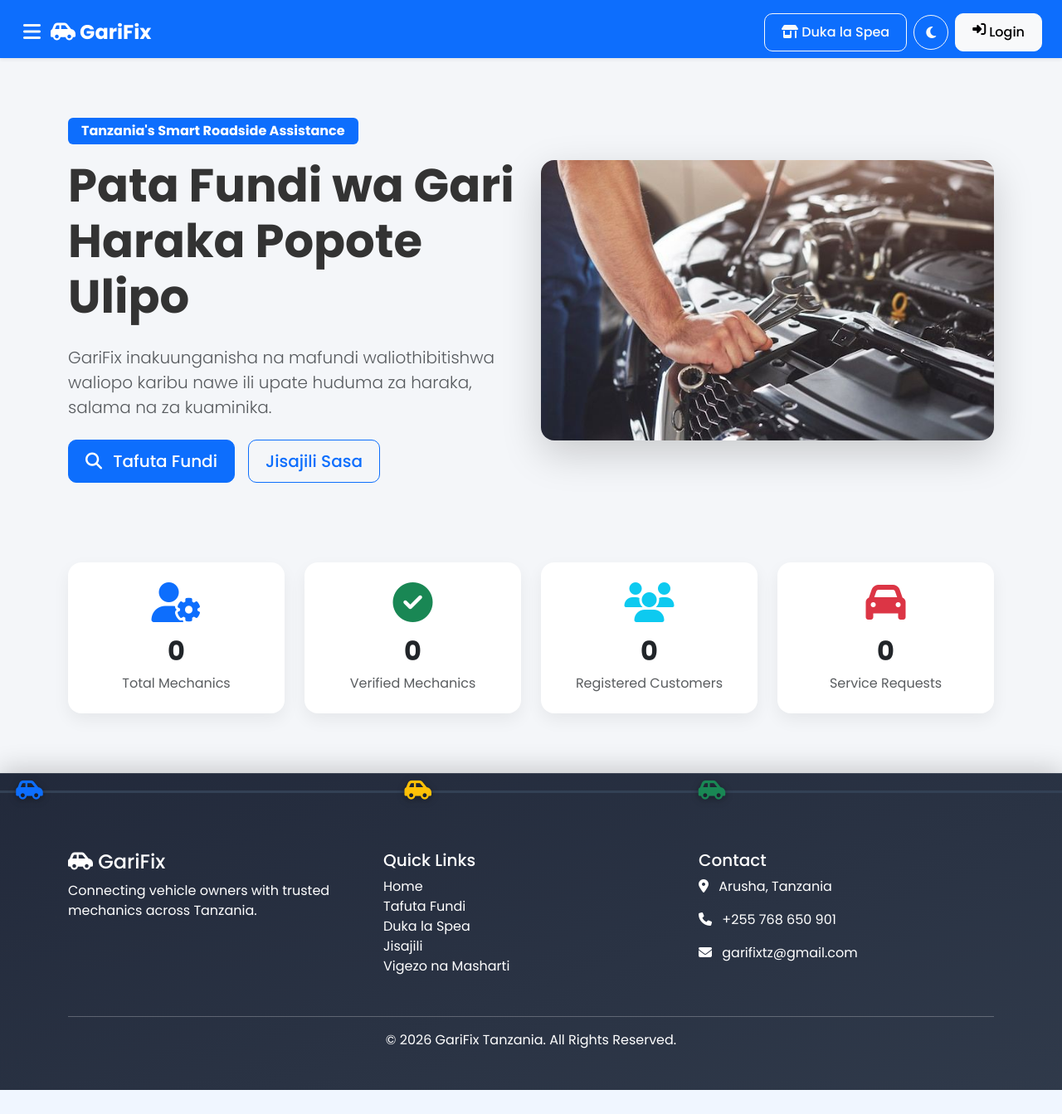
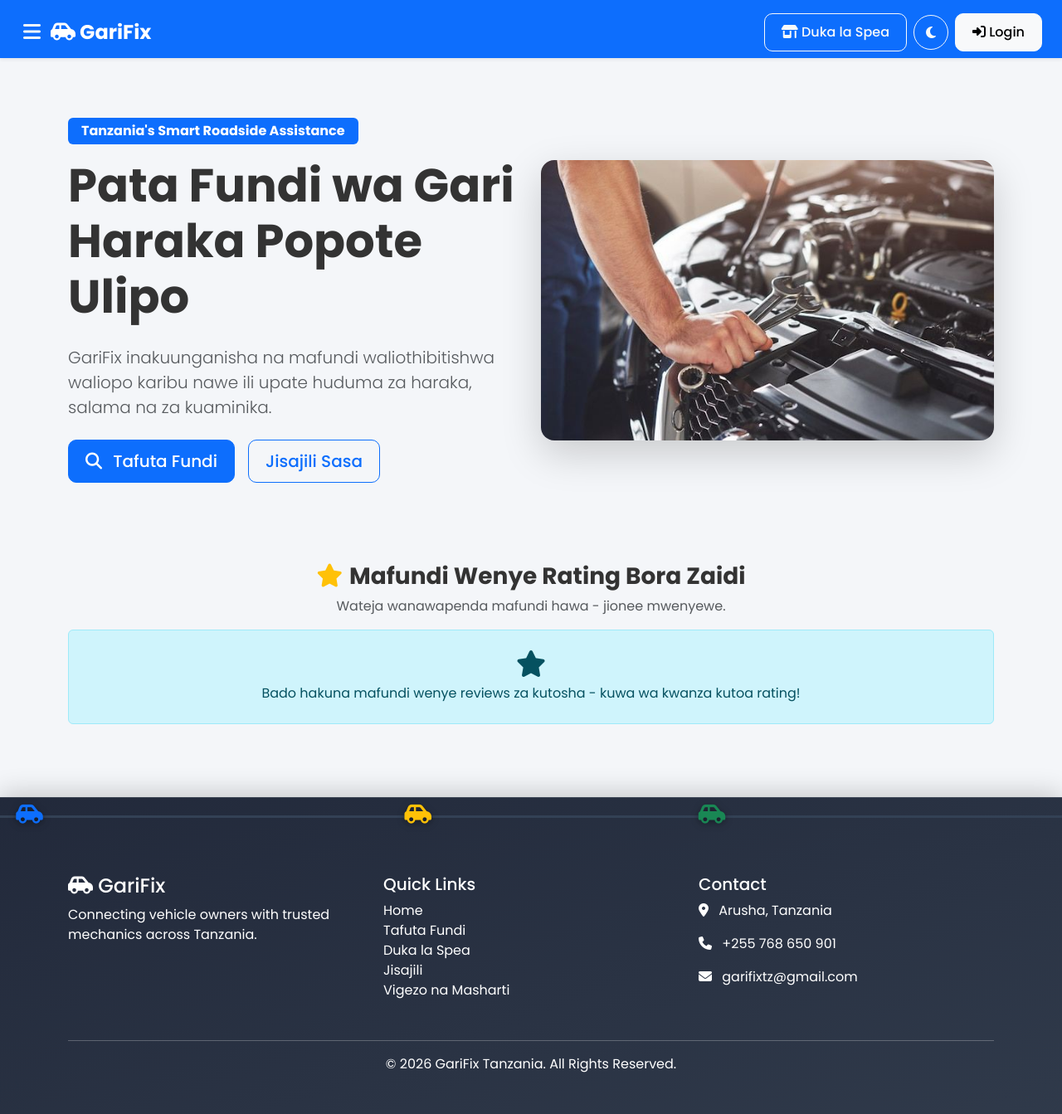
Before and after one commit to joblee88/garifix, a Flask app: page / in a window 1280 px wide. Shown: the whole page at 83% size. Before the commit the page ends 1314 px from the top, so only its background shows below. Run offline with Flask 3, Linux system fonts and the light colour scheme; data that the repository does not hold is empty.

Commit message:
maboresho ya notification

```diff
--- a/app.py
+++ b/app.py
@@ -296,18 +296,28 @@ def inject_user():
 
 @app.route("/")
 def home():
-    total_mechanics = db.session.query(Mechanic).count()
-    approved_mechanics = db.session.query(Mechanic).filter_by(verified="approved").count()
-    total_customers = db.session.query(User).filter_by(role="customer").count()
-    total_requests = db.session.query(ServiceRequest).count()
-
-    return render_template(
-        "home.html",
-        total_mechanics=total_mechanics,
-        approved_mechanics=approved_mechanics,
-        total_customers=total_customers,
-        total_requests=total_requests
+    from sqlalchemy import func
+
+    top_mechanics_query = (
+        db.session.query(
+            Mechanic,
+            func.avg(Review.rating).label("avg_rating"),
+            func.count(Review.id).label("review_count")
+        )
+        .join(Review, Review.mechanic_id == Mechanic.id)
+        .join(User, Mechanic.user_id == User.id)
+        .filter(Mechanic.verified == "approved", User.status == "active")
+        .group_by(Mechanic.id)
+        .order_by(func.avg(Review.rating).desc(), func.count(Review.id).desc())
+        .limit(6)
+        .all()
     )
+    top_mechanics = [
+        {"mechanic": m, "avg_rating": round(float(avg_rating), 1), "review_count": review_count}
+        for m, avg_rating, review_count in top_mechanics_query
+    ]
+
+    return render_template("home.html", top_mechanics=top_mechanics)
 
 
 @app.route("/login", methods=["GET", "POST"])
@@ -991,7 +1001,7 @@ def accept_request(id):
             service.customer,
             title="Fundi Amekubali Ombi Lako - GariFix",
             body=f"{mechanic.user.full_name} amekubali kukusaidia na {service.vehicle_model}. Anakuja!",
-            data={"type": "request_accepted", "request_id": service.id}
+            data={"type": "request_accepted", "request_id": service.id, "url": "/customer/requests"}
         )
         flash("Umekubali ombi hili la huduma.", "success")
     else:
@@ -1023,7 +1033,7 @@ def complete_request(id):
                 service_request.mechanic.user,
                 title="Huduma Imethibitishwa Kukamilika - GariFix",
                 body=f"{user.full_name} amethibitisha kuwa kazi ya {service_request.vehicle_model} imekamilika. Ahsante!",
-                data={"type": "request_completed", "request_id": service_request.id}
+                data={"type": "request_completed", "request_id": service_request.id, "url": "/mechanic/requests"}
             )
         flash("Hongera! Umethibitisha kuwa huduma imekamilika.", "success")
         return redirect(url_for("customer_requests"))
@@ -1364,7 +1374,7 @@ def add_seller_review(seller_id):
             seller.user,
             title="Umepata Review Mpya - GariFix",
             body=f"Umepata rating ya {rating}/5 kwenye duka lako.",
-            data={"type": "seller_review", "seller_id": seller.id}
+            data={"type": "seller_review", "seller_id": seller.id, "url": "/seller/dashboard"}
         )
 
         flash("Maoni yako yamehifadhiwa!", "success")
@@ -1406,7 +1416,7 @@ def approve_seller(id):
         seller.user,
         title="Umeidhinishwa - GariFix",
         body="Hongera! Duka lako limeidhinishwa na Admin, sasa linaonekana kwa wateja.",
-        data={"type": "seller_approved"}
+        data={"type": "seller_approved", "url": "/seller/dashboard"}
     )
     flash(f"Duka la {seller.shop_name} limeidhinishwa.", "success")
     return redirect(url_for("admin_sellers"))
@@ -1505,7 +1515,7 @@ def request_service(mechanic_id):
             mechanic.user,
             title="Ombi Jipya la Huduma - GariFix",
             body=f"Mteja {session.get('user_id') and db.session.get(User, session['user_id']).full_name} ana tatizo la {vehicle_model}. Bofya kuona zaidi.",
-            data={"type": "new_request", "request_id": new_request.id}
+            data={"type": "new_request", "request_id": new_request.id, "url": "/mechanic/requests"}
         )
 
         flash("Ombi lako limetumwa kwa fundi kikamilifu!", "success")
@@ -1537,7 +1547,7 @@ def add_review(mechanic_id):
             mechanic.user,
             title="Umepata Review Mpya - GariFix",
             body=f"{db.session.get(User, session['user_id']).full_name} amekupa rating ya {rating}/5.",
-            data={"type": "new_review", "mechanic_id": mechanic.id}
+            data={"type": "new_review", "mechanic_id": mechanic.id, "url": "/mechanic/reviews"}
         )
 
         flash("Maoni yako yamehifadhiwa!", "success")
@@ -1627,7 +1637,7 @@ def approve_mechanic(id):
         mechanic.user,
         title="Umeidhinishwa - GariFix",
         body="Hongera! Akaunti yako ya ufundi imeidhinishwa na Admin. Sasa unaweza kupokea maombi ya huduma.",
-        data={"type": "mechanic_approved"}
+        data={"type": "mechanic_approved", "url": "/dashboard"}
     )
     flash("Fundi ameidhinishwa!", "success")
     return redirect(url_for("admin_mechanics"))
--- a/templates/base.html
+++ b/templates/base.html
@@ -30,12 +30,12 @@
                 <i class="theme-toggle-icon fa-solid fa-moon"></i>
             </button>
             {% if not session.get("user_id") %}
-                <a class="btn btn-light d-none d-sm-inline-flex" href="{{ url_for('login') }}">
-                    <i class="fa-solid fa-right-to-bracket me-1"></i> Login
+                <a class="btn btn-light" href="{{ url_for('login') }}">
+                    <i class="fa-solid fa-right-to-bracket"></i> <span class="d-none d-sm-inline">Login</span>
                 </a>
             {% else %}
-                <a class="btn btn-danger d-none d-sm-inline-flex" href="{{ url_for('logout') }}">
-                    <i class="fa-solid fa-right-from-bracket me-1"></i> Logout
+                <a class="btn btn-danger" href="{{ url_for('logout') }}">
+                    <i class="fa-solid fa-right-from-bracket"></i> <span class="d-none d-sm-inline">Logout</span>
                 </a>
             {% endif %}
         </div>
--- a/templates/home.html
+++ b/templates/home.html
@@ -32,34 +32,49 @@
     </div>
 </div>
 
-<div class="row g-4 mt-4">
-    <div class="col-md-3">
-        <div class="stat-card">
-            <i class="fa-solid fa-user-gear fa-3x text-primary mb-3"></i>
-            <h2 class="fw-bold text-dark">{{ total_mechanics }}</h2>
-            <p class="text-muted mb-0">Total Mechanics</p>
+<div class="text-center mt-5 mb-3">
+    <h3 class="fw-bold"><i class="fa-solid fa-star text-warning me-2"></i>Mafundi Wenye Rating Bora Zaidi</h3>
+    <p class="text-muted">Wateja wanawapenda mafundi hawa - jionee mwenyewe.</p>
+</div>
+
+<div class="row g-4">
+    {% for item in top_mechanics %}
+    <div class="col-md-4 col-sm-6">
+        <a href="{{ url_for('mechanic_profile', mechanic_id=item.mechanic.id) }}" class="text-decoration-none text-dark">
+            <div class="card shadow-sm h-100 text-center p-4 top-mechanic-card">
+                {% if item.mechanic.profile_photo %}
+                    <img src="{{ resolve_image_url(item.mechanic.profile_photo) }}" class="rounded-circle mx-auto mb-3" style="width:90px;height:90px;object-fit:cover;">
+                {% else %}
+                    <i class="fa-solid fa-user-circle fa-5x text-secondary mb-3"></i>
+                {% endif %}
+                <h5 class="fw-bold mb-1">{{ item.mechanic.user.full_name }}</h5>
+                <p class="text-muted small mb-2">{{ item.mechanic.garage_name or '' }}</p>
+                <div class="mb-1">
+                    {% for i in range(5) %}
+                        {% if i < item.avg_rating|round(0, 'floor') %}
+                            <i class="fa-solid fa-star text-warning"></i>
+                        {% else %}
+                            <i class="fa-regular fa-star text-warning"></i>
+                        {% endif %}
+                    {% endfor %}
+                </div>
+                <p class="fw-bold text-success mb-0">{{ item.avg_rating }}/5 <span class="text-muted fw-normal">({{ item.review_count }} reviews)</span></p>
+                <span class="badge bg-primary mt-2">{{ item.mechanic.specialization.split(',')[0] if item.mechanic.specialization else 'Fundi' }}</span>
+            </div>
+        </a>
+    </div>
+    {% else %}
+    <div class="col-12">
+        <div class="alert alert-info text-center py-4">
+            <i class="fa-solid fa-star fa-2x mb-2"></i>
+            <p class="mb-0">Bado hakuna mafundi wenye reviews za kutosha - kuwa wa kwanza kutoa rating!</p>
         </div>
     </div>
-    <div class="col-md-3">
-        <div class="stat-card">
-            <i class="fa-solid fa-circle-check fa-3x text-success mb-3"></i>
-            <h2 class="fw-bold text-dark">{{ approved_mechanics }}</h2>
-            <p class="text-muted mb-0">Verified Mechanics</p>
-        </div>
-    </div>
-    <div class="col-md-3">
-        <div class="stat-card">
-            <i class="fa-solid fa-users fa-3x text-info mb-3"></i>
-            <h2 class="fw-bold text-dark">{{ total_customers }}</h2>
-            <p class="text-muted mb-0">Registered Customers</p>
-        </div>
-    </div>
-    <div class="col-md-3">
-        <div class="stat-card">
-            <i class="fa-solid fa-car fa-3x text-danger mb-3"></i>
-            <h2 class="fw-bold text-dark">{{ total_requests }}</h2>
-            <p class="text-muted mb-0">Service Requests</p>
-        </div>
-    </div>
+    {% endfor %}
 </div>
+
+<style>
+.top-mechanic-card { transition: transform 0.15s ease, box-shadow 0.15s ease; }
+.top-mechanic-card:hover { transform: translateY(-4px); box-shadow: 0 0.75rem 1.5rem rgba(0,0,0,0.15) !important; }
+</style>
 {% endblock %}
```
